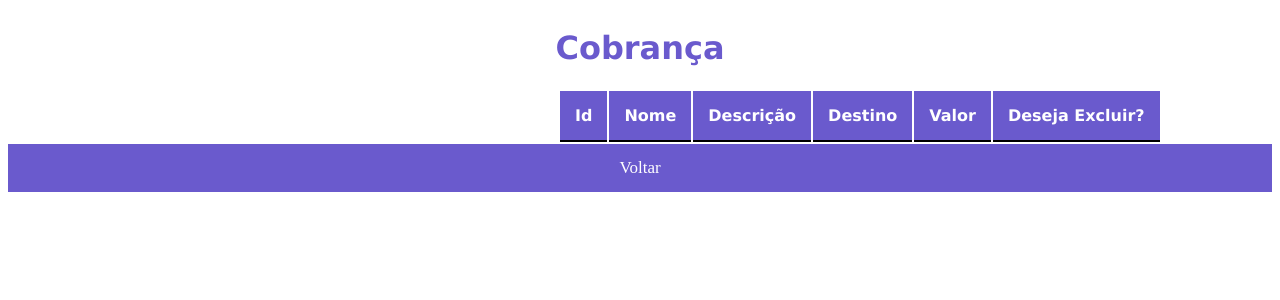
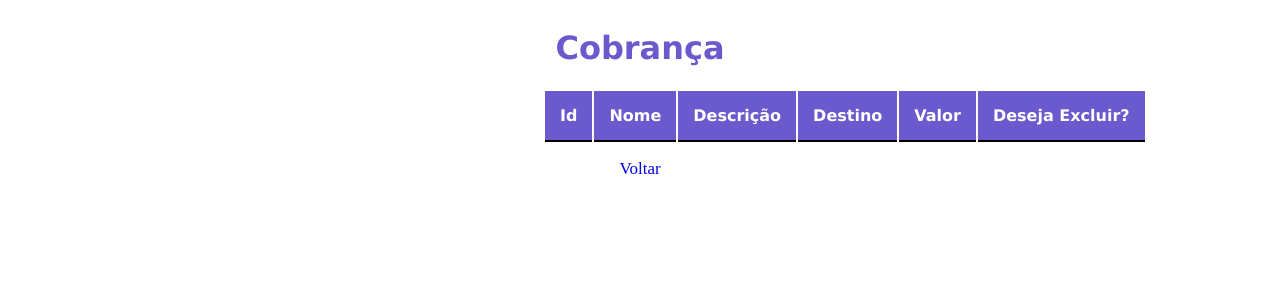
Before and after one commit to Accountico/accountico-WebApp, a Flask app: template templates/reportCharge.html in a window 1280 px wide. Shown: the top 300 px of the page. Run offline with Flask 2, Linux system fonts and the light colour scheme; the template is opened without the code that fills it, so the values that code supplies are empty; parts of the project's set-up code (start-up, migrations or seed data) failed here and were passed over.

Commit message:
Subindo todas as estilizações das telas

```diff
--- a/static/css/report.css
+++ b/static/css/report.css
@@ -11,7 +11,8 @@ body{
 }
 
 table{
-    padding-left: 550px;
+    padding-left: 535px;
+    padding-bottom: 15px;
 }
 
 table tr td {
@@ -42,11 +43,8 @@ table tr td {
 }
 
 .voltar{
-    background-color: #6A5ACD;
-    color: #fff;
-    padding-top: 12px;
-    display: block;
-    padding: 14px 16px;
+    margin-top: 20px;
     text-decoration: none;
     font-size: 17px;
+    width: 20%;
 }
```
